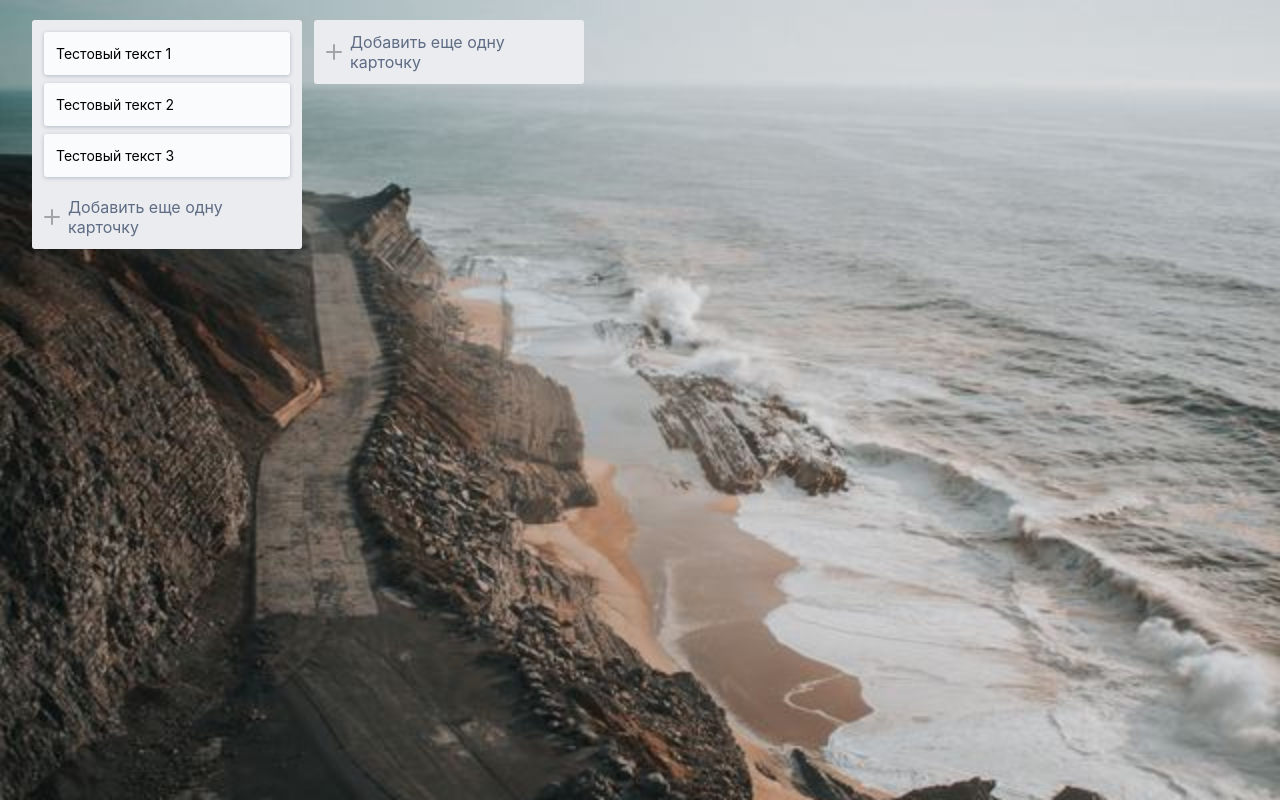
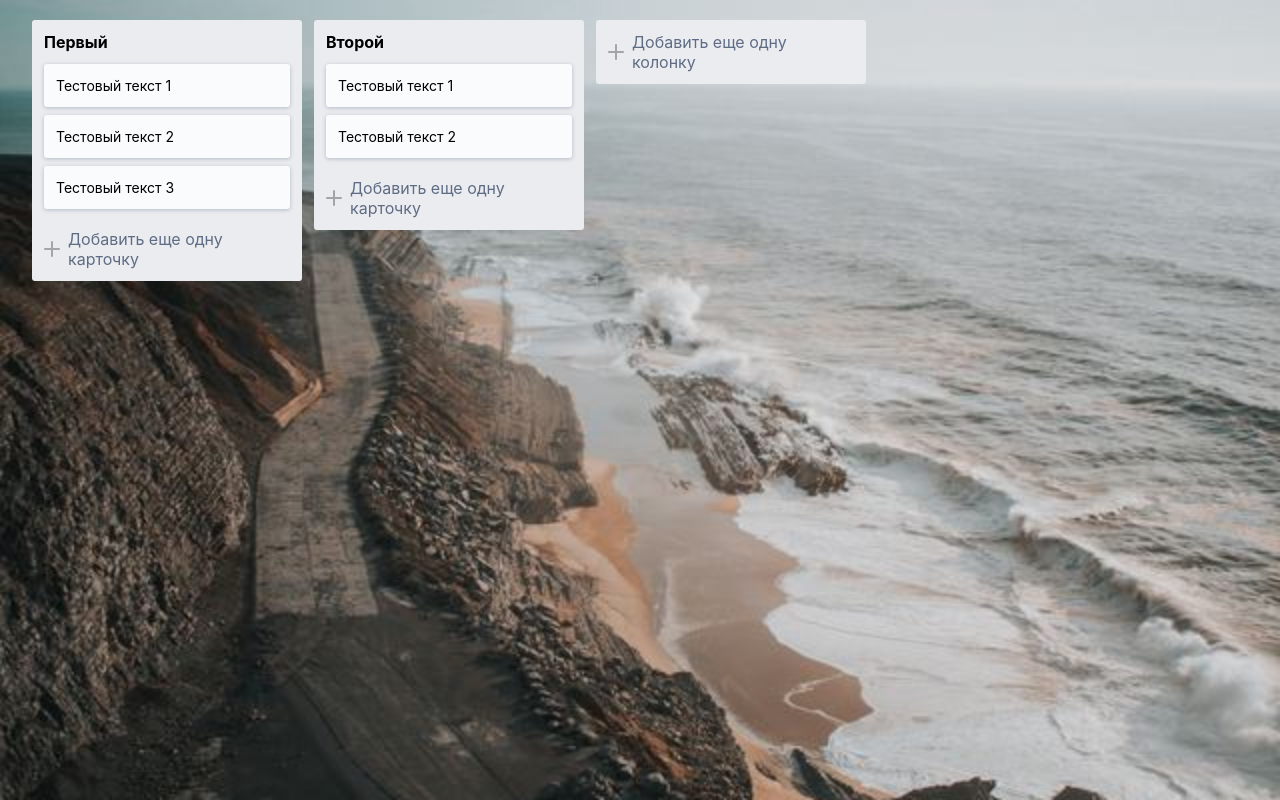
Before and after one commit to Vasujkes/trello-clone, a React (Create React App) app: page / in a window 1280 px wide. Built offline with nearby package versions, Linux system fonts and the light colour scheme.

Commit message:
create Panel container

```diff
--- a/src/App.js
+++ b/src/App.js
@@ -1,21 +1,13 @@
 import React from "react";
-import { Card, Panel } from "./components";
+//import { Panel } from "./components";
+import { Panels } from "./containers";
 
 import "./index.scss";
 
 function App() {
   return (
     <div className="app">
-      <Panel
-        cards={[
-          { text: "Тестовый текст 1" },
-          { text: "Тестовый текст 2" },
-          { text: "Тестовый текст 3" }
-        ]}
-      />
-        <Panel
-        cards={null}
-      />
+      <Panels />
     </div>
   );
 }
--- a/src/components/AddForm/index.jsx
+++ b/src/components/AddForm/index.jsx
@@ -5,15 +5,15 @@ import addIcon from "../../assets/add.svg";
 import closeIcon from "../../assets/close.svg";
 
 import "./AddForm.scss";
-const AddForm = () => {
+
+const AddForm = ({ children, isEmptyPanel }) => {
   const [showForm, setShowForm] = useState(false);
   const textareaRef = useRef(null);
 
   useEffect(() => {
-    if(textareaRef.current) {
+    if (textareaRef.current) {
       textareaRef.current.focus();
     }
-
   }, [showForm]);
 
   return (
@@ -22,10 +22,22 @@ const AddForm = () => {
         <div className="add-form">
           <div className="add-form__input">
             <Card>
-              <textarea placeholder="Введите заголовок для этой карточки" ref={textareaRef} rows="3" />
+              <textarea
+                placeholder={
+                  isEmptyPanel
+                    ? "Введите заголовок для этой карточки"
+                    : "Введите заголовок для этой колонки"
+                }
+                ref={textareaRef}
+                rows="3"
+              />
             </Card>
             <div className="add-form__button">
-              <Button>Добавить карточку</Button>
+              <Button>
+                {isEmptyPanel
+                  ? "Добавить еще одну карточку"
+                  : "Добавить еще одну колонку"}
+              </Button>
               <img
                 onClick={setShowForm.bind(this, false)}
                 className="add-form__button-close"
@@ -42,7 +54,11 @@ const AddForm = () => {
             className="add-form__button-add-btn"
           >
             <img src={addIcon} alt="add icon" />
-            <span>Добавить еще одну карточку</span>
+            <span>
+              {isEmptyPanel
+                ? "Добавить еще одну карточку"
+                : "Добавить еще одну колонку"}
+            </span>
           </div>
         </div>
       )}
--- a/src/components/Panel/Panel.scss
+++ b/src/components/Panel/Panel.scss
@@ -4,6 +4,10 @@
     width: 270px;
     margin-left: 12px;
     overflow: hidden;
+    &__title {
+        padding: 12px 12px 0 12px;
+
+    }
     &--empty {
         .add-form {
             margin-top: 12px;
--- a/src/components/Panel/index.jsx
+++ b/src/components/Panel/index.jsx
@@ -5,22 +5,26 @@ import classNames from "classnames";
 
 import "./Panel.scss";
 
-const Panel = ({ cards }) => {
+const Panel = ({ title, cards }) => {
   return (
     <div className={classNames("panel", { "panel--empty": !cards })}>
+     {title &&  <div className="panel__title">
+        <b>{title}</b>
+      </div>}
       {cards && (
         <div className="panel__items">
           {cards.map((card, index) => (
-            <Card key={index}>{card.text}</Card>
+            <Card key={index}>{card}</Card>
           ))}
         </div>
       )}
-      <AddForm />
+      <AddForm isEmptyPanel={cards}/>
     </div>
   );
 };
 
 Panel.propTypes = {
-  text: PropTypes.string.isRequired
+  cards: PropTypes.node,
+  title: PropTypes.string
 };
 export default Panel;
--- /dev/null
+++ b/src/containers/Panels.js
@@ -0,0 +1,14 @@
+import React, { Fragment } from "react";
+import { Panel } from "../components";
+import { connect } from "react-redux";
+
+const Panels = ({ items }) => (
+  <Fragment>
+    {items.map((item, index) => (
+      <Panel key={index} {...item} />
+    ))}
+    <Panel />
+  </Fragment>
+);
+
+export default connect(({ panels }) => ({ items: panels }))(Panels);
--- /dev/null
+++ b/src/containers/index.js
@@ -0,0 +1 @@
+export {default as Panels} from "./Panels"
--- a/src/reducers/cards.js
+++ /dev/null
@@ -1,15 +0,0 @@
-const initialState = {
-  items: []
-};
-
-export default (state = initialState, action) => {
-  switch (action.type) {
-    case "CARDS:ADD":
-      return {
-        ...state,
-        items: action.playload
-      };
-    default:
-      return state;
-  }
-};
--- a/src/reducers/index.js
+++ b/src/reducers/index.js
@@ -1,7 +1,7 @@
 import { combineReducers } from "redux";
-import cards from "./cards";
+import panels from "./panels";
 
 
 export default combineReducers({
-  cards
+ panels
 });
--- /dev/null
+++ b/src/reducers/panels.js
@@ -0,0 +1,32 @@
+const initialState = [
+  {
+    title: "Первый",
+    cards: ["Тестовый текст 1", "Тестовый текст 2", "Тестовый текст 3"]
+  },
+  {
+    title: "Второй",
+    cards: ["Тестовый текст 1", "Тестовый текст 2"]
+  }
+];
+
+export default (state = initialState, action) => {
+  switch (action.type) {
+    case "CARDS:ADD":
+      return [
+        ...state,
+        state.items.map((item, index) => {
+          if (action.playload.index === index) {
+            return {
+              ...item,
+              cards: [...item.cards, action.playload.text]
+            };
+          }
+          return item;
+        })
+      ];
+    case "PANELS:ADD":
+      return [...state, action.playload];
+    default:
+      return state;
+  }
+};
```
